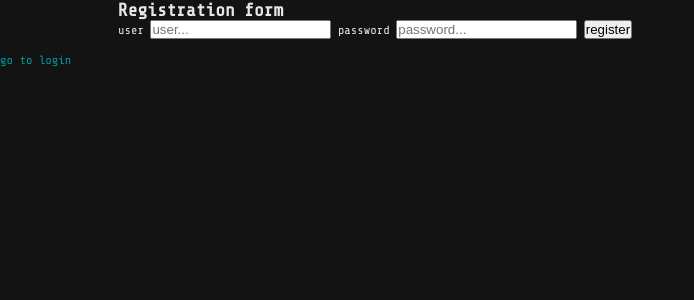
After one commit to fadiaz4/ProyectoFinalManganeso, a Flask app: page /registration in a window 1280 px wide. The commit adds this page. Shown: the top 300 px of the page, without its empty margins (0-694 px from the left). Run offline with Flask 2, Linux system fonts and the light colour scheme.

Commit message:
Proyecto

```diff
--- a/app.py
+++ b/app.py
@@ -12,6 +12,9 @@ def home():
 def login():
     return render_template("login.html")
 
+@app.route("/registration")
+def registration():
+    return render_template("registration.html")
 
 if __name__ == "__main__":
     app.run(debug=True)
--- a/static/main.js
+++ b/static/main.js
@@ -39,8 +39,8 @@ function checkLogin() {
                 //need a method to get the role and send it into createSessionUser below
                 var role = getUserRole(user, password, userArray)
                 createSessionUser(user, password, role)
-                window.location.href = "http://localhost:5000/dashboard";
-                //window.location.href = "http://heroku:5000/dashboard";
+                window.location.href = "http://localhost:5000/";
+                //window.location.href = "http://heroku:5000/";
             } else {
                 alert("user or password are not correct");
             }
@@ -92,3 +92,37 @@ function createSessionUser(user, password, role) {
 /*
 ***** login functionality end
 */
+
+/*
+*** register functionality begin
+*/
+
+function registerNewUser() {
+    var reg_user = document.getElementById("user_reg").value;
+    var reg_password = document.getElementById("passw_reg").value;
+    var reg_role = "client";
+
+    //alert(reg_user);
+    var userArray = [];
+
+    if (localStorage.getItem("aUserArray") !== null) {
+        userArray = JSON.parse(localStorage.getItem("aUserArray"));
+    }
+
+    var current_reg = {
+        user: reg_user,
+        password: reg_password,
+        role: reg_role
+    };
+
+    userArray.push(current_reg);
+
+    localStorage.setItem("aUserArray", JSON.stringify(userArray));
+
+    window.location.href = "http://localhost:5000/login"
+    //window.location.href = "http://heroku:5000/login";
+}
+
+/*
+*** register functionality end
+*/
--- a/templates/login.html
+++ b/templates/login.html
@@ -25,7 +25,7 @@
     <br>
     <hr>
     <div>
-        <a href="{{url_for('login')}}">go to registration</a>
+        <a href="{{url_for('registration')}}">go to registration</a>
     </div>
 
     <script src="{{url_for('static', filename='main.js')}}"></script>
--- /dev/null
+++ b/templates/registration.html
@@ -0,0 +1,31 @@
+<!DOCTYPE html>
+<html lang="en">
+
+<head>
+    <meta charset="UTF-8">
+    <meta http-equiv="X-UA-Compatible" content="IE=edge">
+    <meta name="viewport" content="width=device-width, initial-scale=1.0">
+    <title>Registration</title>
+    <link rel="stylesheet" href="{{url_for('static', filename='main.css')}}">
+</head>
+
+<body>
+    <div class="container">
+        <h2>Registration form</h2>
+        <label for="user_reg">user</label>
+        <input type="text" name="user" id="user_reg" placeholder="user...">
+        <label for="passw_reg">password</label>
+        <input type="text" name="passw" id="passw_reg" placeholder="password...">
+        <button onclick="registerNewUser()">register</button>
+    </div>
+
+    <br>
+
+    <div>
+        <a href="{{url_for('login')}}">go to login</a>
+    </div>
+
+    <script src="{{url_for('static', filename='main.js')}}"></script>
+</body>
+
+</html>
```
